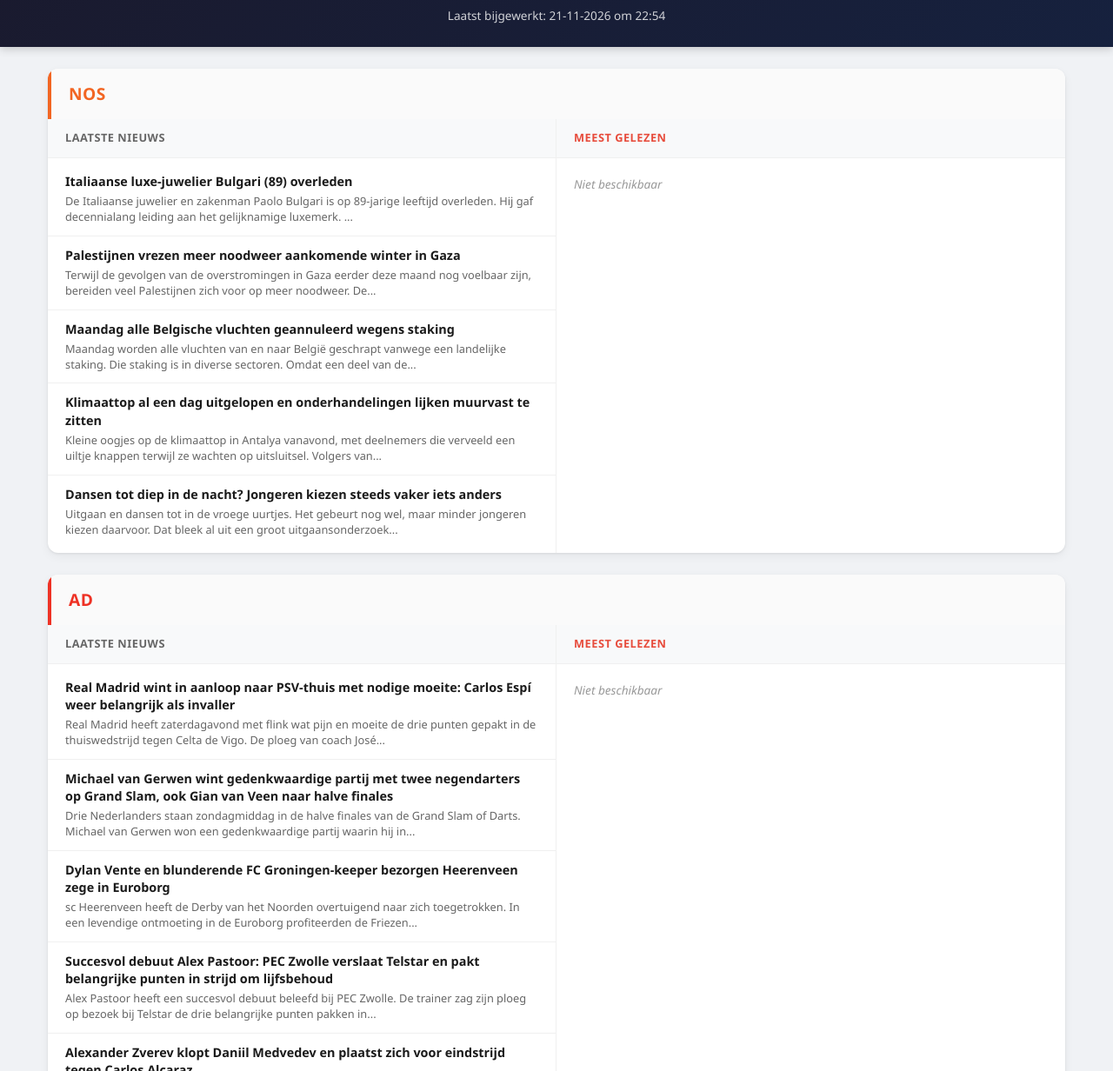
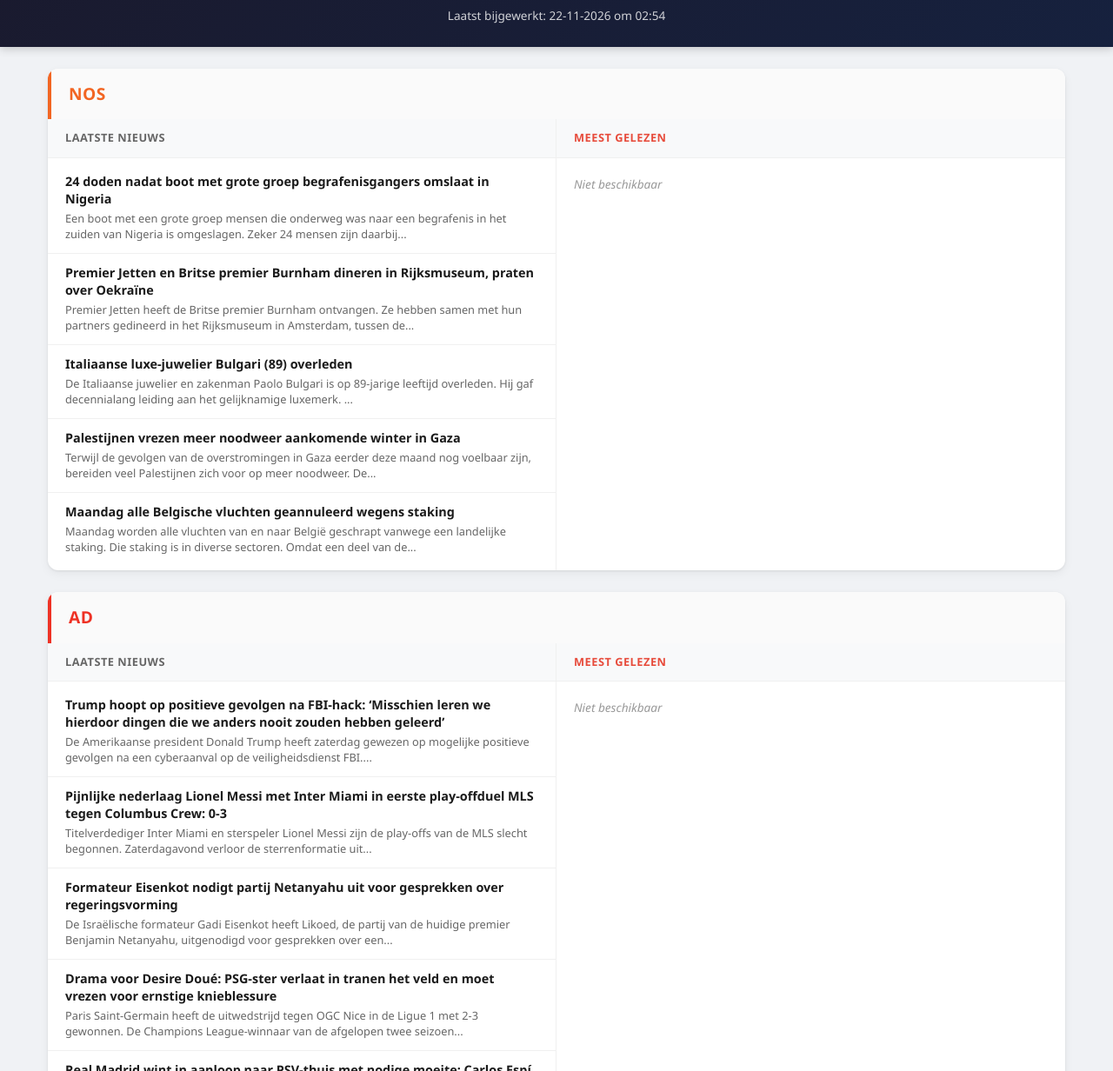
Before and after one commit to rogierlangen/News, a plain HTML site: page index.html in a window 1280 px wide. Shown: the part 68-1300 px from the top of the page at 87% size. Drawn offline with Linux system fonts and the light colour scheme.

Commit message:
Nieuws bijgewerkt 22-11-2026 02:54

```diff
--- a/index.html
+++ b/index.html
@@ -185,7 +185,7 @@
 <body>
     <header class="header">
         <h1>Nieuwsoverzicht </h1>
-        <p class="update-tijd">Laatst bijgewerkt: 21-11-2026 om 22:54</p>
+        <p class="update-tijd">Laatst bijgewerkt: 22-11-2026 om 02:54</p>
     </header>
 
     <main class="container">
@@ -198,6 +198,20 @@
                 <div class="kolom">
                     <h4 class="kolom-titel">Laatste nieuws</h4>
                     <div class="artikelen">
+
+        <article class="artikel">
+            <a href="https://nos.nl/l/2640511" target="_blank" class="artikel-link">
+                <h3>24 doden nadat boot met grote groep begrafenisgangers omslaat in Nigeria</h3>
+                <p class="beschrijving">Een boot met een grote groep mensen die onderweg was naar een begrafenis in het zuiden van Nigeria is omgeslagen. Zeker 24 mensen zijn daarbij...</p>
+            </a>
+        </article>
+
+        <article class="artikel">
+            <a href="https://nos.nl/l/2640510" target="_blank" class="artikel-link">
+                <h3>Premier Jetten en Britse premier Burnham dineren in Rijksmuseum, praten over Oekraïne</h3>
+                <p class="beschrijving">Premier Jetten heeft de Britse premier Burnham ontvangen. Ze hebben samen met hun partners gedineerd in het Rijksmuseum in Amsterdam, tussen de...</p>
+            </a>
+        </article>
 
         <article class="artikel">
             <a href="https://nos.nl/l/2640484" target="_blank" class="artikel-link">
@@ -218,20 +232,6 @@
             <a href="https://nos.nl/l/2640473" target="_blank" class="artikel-link">
                 <h3>Maandag alle Belgische vluchten geannuleerd wegens staking</h3>
                 <p class="beschrijving">Maandag worden alle vluchten van en naar België geschrapt vanwege een landelijke staking. Die staking is in diverse sectoren. Omdat een deel van de...</p>
-            </a>
-        </article>
-
-        <article class="artikel">
-            <a href="https://nos.nl/l/2640472" target="_blank" class="artikel-link">
-                <h3>Klimaattop al een dag uitgelopen en onderhandelingen lijken muurvast te zitten</h3>
-                <p class="beschrijving">Kleine oogjes op de klimaattop in Antalya vanavond, met deelnemers die verveeld een uiltje knappen terwijl ze wachten op uitsluitsel. Volgers van...</p>
-            </a>
-        </article>
-
-        <article class="artikel">
-            <a href="https://nos.nl/l/2640463" target="_blank" class="artikel-link">
-                <h3>Dansen tot diep in de nacht? Jongeren kiezen steeds vaker iets anders</h3>
-                <p class="beschrijving">Uitgaan en dansen tot in de vroege uurtjes. Het gebeurt nog wel, maar minder jongeren kiezen daarvoor. Dat bleek al uit een groot uitgaansonderzoek...</p>
             </a>
         </article>
 
@@ -256,37 +256,37 @@
                     <div class="artikelen">
 
         <article class="artikel">
-            <a href="https://www.ad.nl/voetbal/real-madrid-wint-in-aanloop-naar-psv-thuis-met-nodige-moeite-carlos-espi-weer-belangrijk-als-invaller~a3e2efaf/" target="_blank" class="artikel-link">
-                <h3>Real Madrid wint in aanloop naar PSV-thuis met nodige moeite: Carlos Espí weer belangrijk als invaller</h3>
-                <p class="beschrijving">Real Madrid heeft zaterdagavond met flink wat pijn en moeite de drie punten gepakt in de thuiswedstrijd tegen Celta de Vigo. De ploeg van coach José...</p>
+            <a href="https://www.ad.nl/buitenland/trump-hoopt-op-positieve-gevolgen-na-fbi-hack-misschien-leren-we-hierdoor-dingen-die-we-anders-nooit-zouden-hebben-geleerd~ae67dd9c/" target="_blank" class="artikel-link">
+                <h3>Trump hoopt op positieve gevolgen na FBI-hack: ‘Misschien leren we hierdoor dingen die we anders nooit zouden hebben geleerd’</h3>
+                <p class="beschrijving">De Amerikaanse president Donald Trump heeft zaterdag gewezen op mogelijke positieve gevolgen na een cyberaanval op de veiligheidsdienst FBI....</p>
             </a>
         </article>
 
         <article class="artikel">
-            <a href="https://www.ad.nl/darts/michael-van-gerwen-wint-gedenkwaardige-partij-met-twee-negendarters-op-grand-slam-ook-gian-van-veen-naar-halve-finales~a34e75a1/" target="_blank" class="artikel-link">
-                <h3>Michael van Gerwen wint gedenkwaardige partij met twee negendarters op Grand Slam, ook Gian van Veen naar halve finales</h3>
-                <p class="beschrijving">Drie Nederlanders staan zondagmiddag in de halve finales van de Grand Slam of Darts. Michael van Gerwen won een gedenkwaardige partij waarin hij in...</p>
+            <a href="https://www.ad.nl/sport/pijnlijke-nederlaag-lionel-messi-met-inter-miami-in-eerste-play-offduel-mls-tegen-columbus-crew-0-3~afc56887/" target="_blank" class="artikel-link">
+                <h3>Pijnlijke nederlaag Lionel Messi met Inter Miami in eerste play-offduel MLS tegen Columbus Crew: 0-3</h3>
+                <p class="beschrijving">Titelverdediger Inter Miami en sterspeler Lionel Messi zijn de play-offs van de MLS slecht begonnen. Zaterdagavond verloor de sterrenformatie uit...</p>
             </a>
         </article>
 
         <article class="artikel">
-            <a href="https://www.ad.nl/voetbal/dylan-vente-en-blunderende-fc-groningen-keeper-bezorgen-heerenveen-zege-in-euroborg~acebab88/" target="_blank" class="artikel-link">
-                <h3>Dylan Vente en blunderende FC Groningen-keeper bezorgen Heerenveen zege in Euroborg</h3>
-                <p class="beschrijving">sc Heerenveen heeft de Derby van het Noorden overtuigend naar zich toegetrokken. In een levendige ontmoeting in de Euroborg profiteerden de Friezen...</p>
+            <a href="https://www.ad.nl/buitenland/formateur-eisenkot-nodigt-partij-netanyahu-uit-voor-gesprekken-over-regeringsvorming~ac528ac3/" target="_blank" class="artikel-link">
+                <h3>Formateur Eisenkot nodigt partij Netanyahu uit voor gesprekken over regeringsvorming</h3>
+                <p class="beschrijving">De Israëlische formateur Gadi Eisenkot heeft Likoed, de partij van de huidige premier Benjamin Netanyahu, uitgenodigd voor gesprekken over een...</p>
             </a>
         </article>
 
         <article class="artikel">
-            <a href="https://www.ad.nl/voetbal/succesvol-debuut-alex-pastoor-pec-zwolle-verslaat-telstar-en-pakt-belangrijke-punten-in-strijd-om-lijfsbehoud~a0e0bf5b/" target="_blank" class="artikel-link">
-                <h3>Succesvol debuut Alex Pastoor: PEC Zwolle verslaat Telstar en pakt belangrijke punten in strijd om lijfsbehoud</h3>
-                <p class="beschrijving">Alex Pastoor heeft een succesvol debuut beleefd bij PEC Zwolle. De trainer zag zijn ploeg op bezoek bij Telstar de drie belangrijke punten pakken in...</p>
+            <a href="https://www.ad.nl/voetbal/drama-voor-desire-doue-psg-ster-verlaat-in-tranen-het-veld-en-moet-vrezen-voor-ernstige-knieblessure~a43f7222/" target="_blank" class="artikel-link">
+                <h3>Drama voor Desire Doué: PSG-ster verlaat in tranen het veld en moet vrezen voor ernstige knieblessure</h3>
+                <p class="beschrijving">Paris Saint-Germain heeft de uitwedstrijd tegen OGC Nice in de Ligue 1 met 2-3 gewonnen. De Champions League-winnaar van de afgelopen twee seizoen...</p>
             </a>
         </article>
 
         <article class="artikel">
-            <a href="https://www.ad.nl/tennis/alexander-zverev-klopt-daniil-medvedev-en-plaatst-zich-voor-eindstrijd-tegen-carlos-alcaraz~a8e1874a/" target="_blank" class="artikel-link">
-                <h3>Alexander Zverev klopt Daniil Medvedev en plaatst zich voor eindstrijd tegen Carlos Alcaraz</h3>
-                <p class="beschrijving">Het tennisseizoen sluit traditiegetrouw af met de ATP Finals. In Turijn strijden de beste acht tennissers van afgelopen seizoen tegen elkaar. Volg...</p>
+            <a href="https://www.ad.nl/voetbal/real-madrid-wint-in-aanloop-naar-psv-thuis-met-nodige-moeite-carlos-espi-weer-belangrijk-als-invaller~a3e2efaf/" target="_blank" class="artikel-link">
+                <h3>Real Madrid wint in aanloop naar PSV-thuis met nodige moeite: Carlos Espí weer belangrijk als invaller</h3>
+                <p class="beschrijving">Real Madrid heeft zaterdagavond met flink wat pijn en moeite de drie punten gepakt in de thuiswedstrijd tegen Celta de Vigo. De ploeg van coach José...</p>
             </a>
         </article>
 
```
Also changed, not shown: 1 other file.
